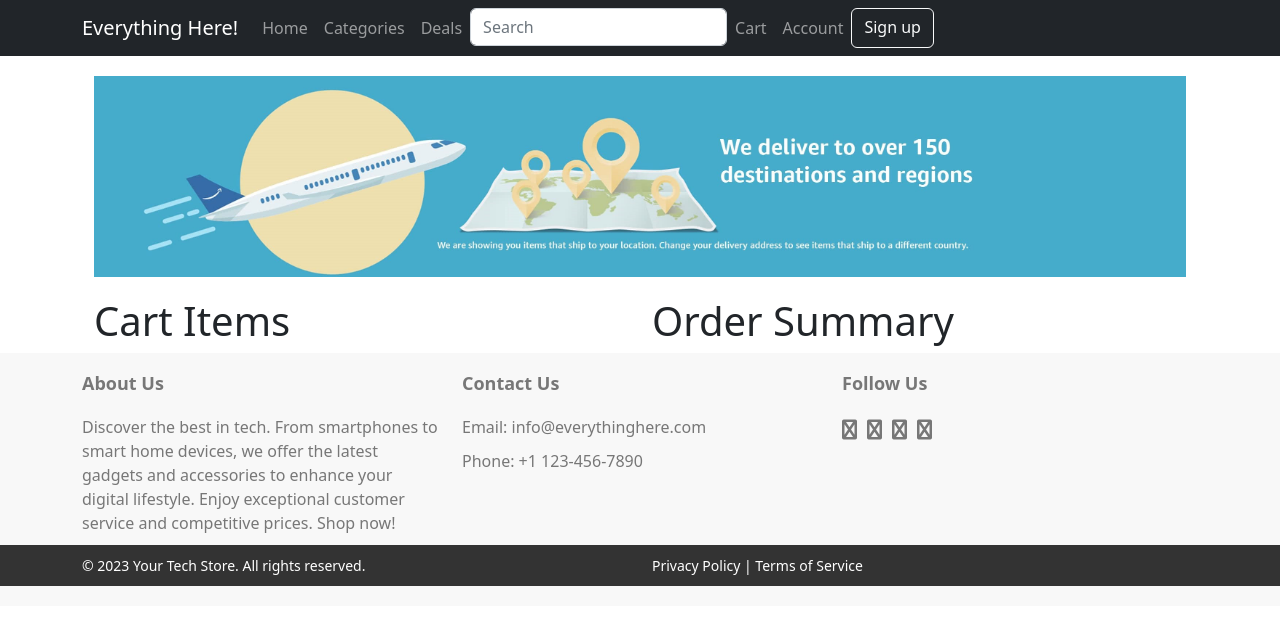
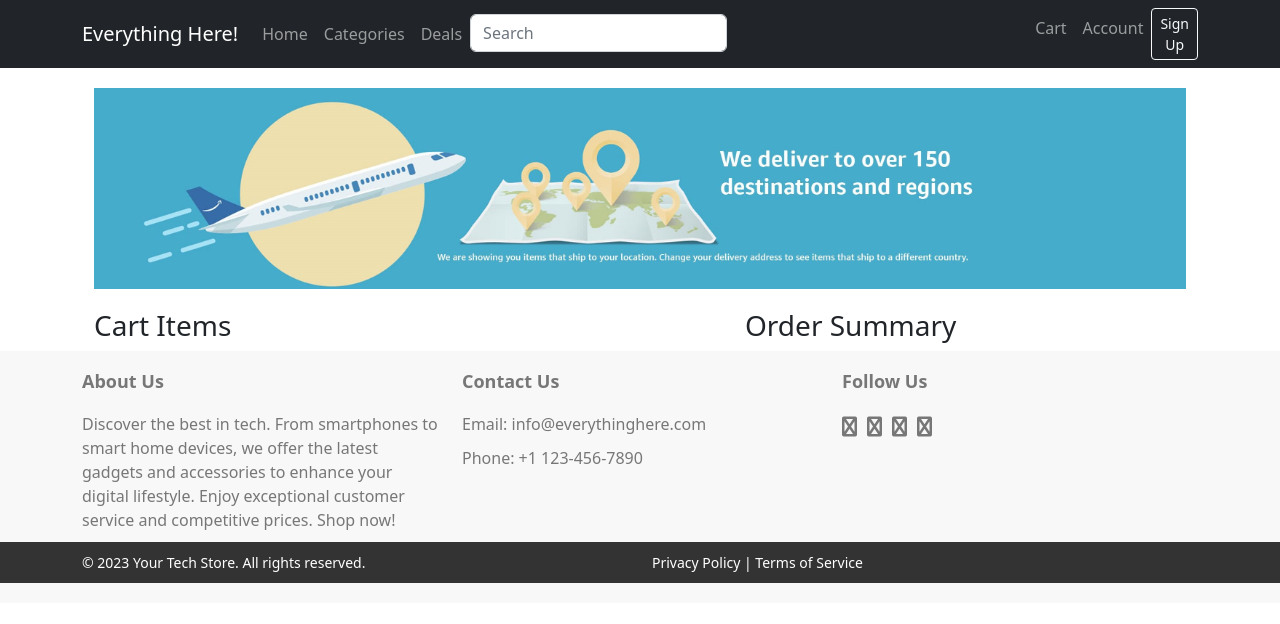
Before and after one commit to semanuyasar/CS391-Project, a React (Create React App) app: page /cart in a window 1280 px wide. Shown: the top 624 px of the page. Built offline with nearby package versions, Linux system fonts and the light colour scheme.

Commit message:
updated navbar

```diff
--- a/src/Cart.js
+++ b/src/Cart.js
@@ -11,11 +11,11 @@ const Cart = () => {
         </div>
 
         <div className="row cart-details">
-        <div className='col cart-details-left'>
-            <h1>Cart Items</h1>
+        <div className='col-7 cart-details-left'>
+            <h3>Cart Items</h3>
           </div>
-          <div className='col cart-details-right'>
-            <h1>Order Summary</h1>
+          <div className='col-3 cart-details-right'>
+            <h3>Order Summary</h3>
             {/* Include order summary details here */}
           </div>
         </div>
--- a/src/components/Navbar.js
+++ b/src/components/Navbar.js
@@ -8,7 +8,7 @@ function CustomNavbar() {
         <Navbar.Brand href="/">Everything Here!</Navbar.Brand>
         <Navbar.Toggle aria-controls="navbar-nav" />
         <Navbar.Collapse id="navbar-nav">
-          <Nav className="ml-auto">
+          <Nav className="container-fluid">
             <Nav.Link href="/">Home</Nav.Link>
             <Nav.Link href="/categories">Categories</Nav.Link>
             <Nav.Link href="/deals">Deals</Nav.Link>
@@ -18,7 +18,7 @@ function CustomNavbar() {
           <Nav className="ml-auto">
             <Nav.Link href="/cart">Cart</Nav.Link>
             <Nav.Link href="/account">Account</Nav.Link>
-            <Button variant="outline-light" href="/sign-up">Sign up</Button>
+            <Button variant="outline-light" size='sm' href="/sign-up">Sign Up</Button>
           </Nav>
         </Navbar.Collapse>
       </Container>
```
